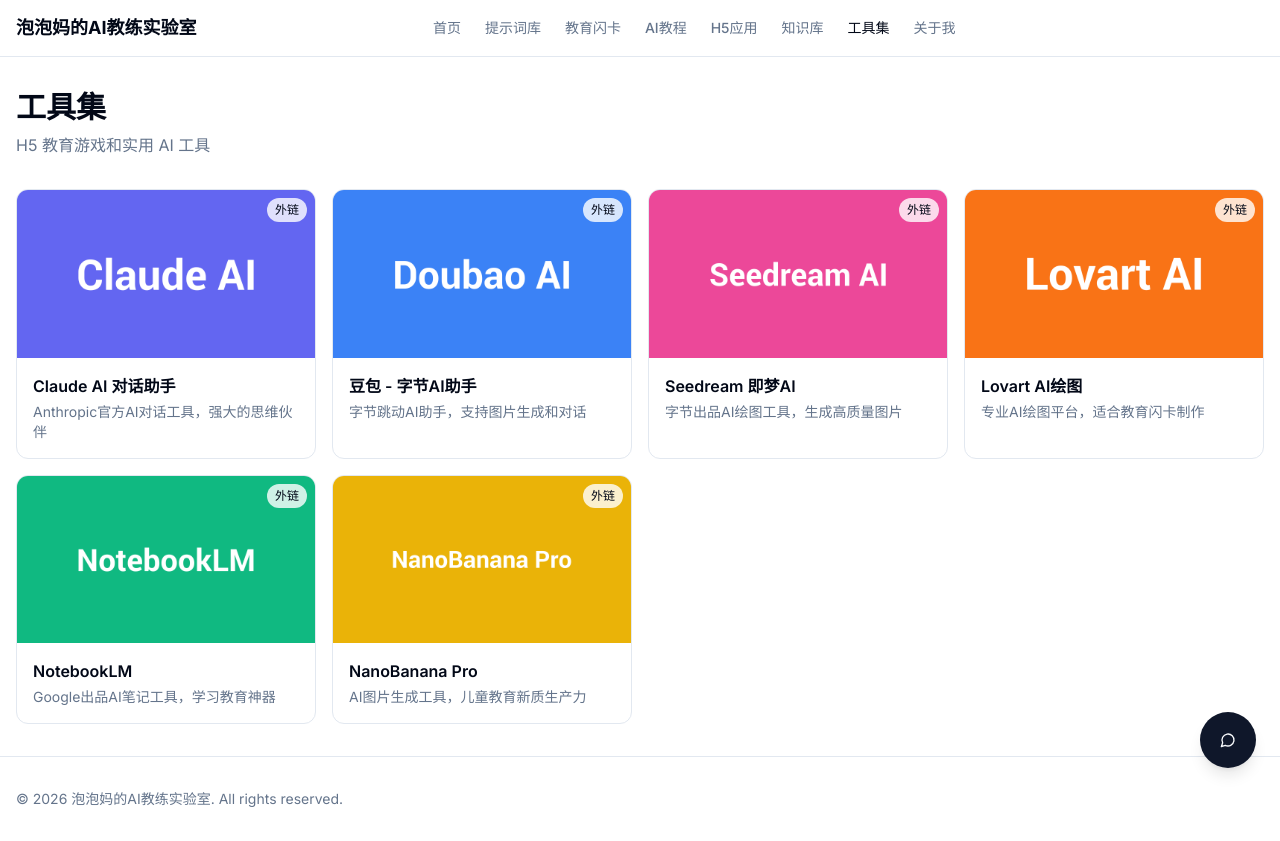
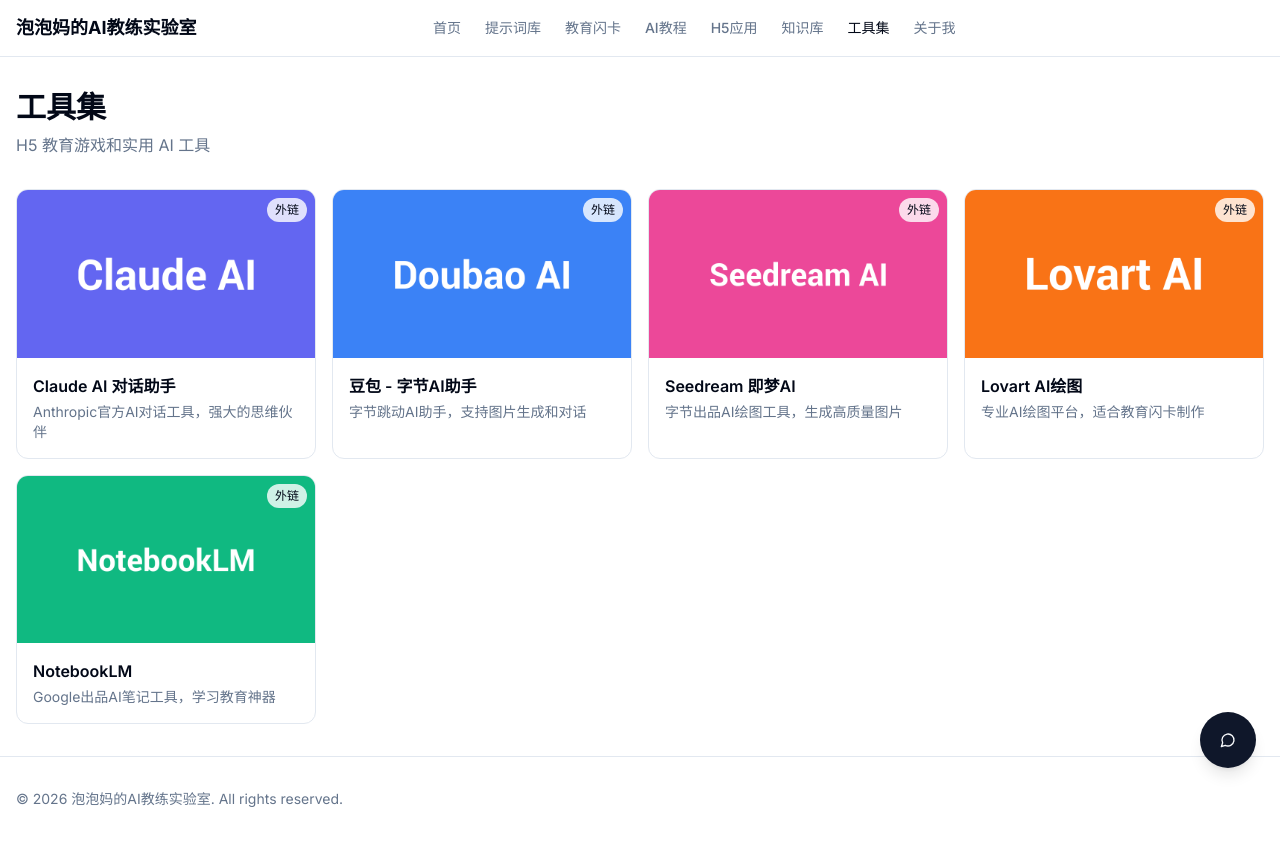
Before and after one commit to henrywangzy/personal-ai-hub, a Next.js app: page /tools in a window 1280 px wide. Built offline with nearby package versions, Linux system fonts and the light colour scheme.

Commit message:
feat: 添加图片显示功能

```diff
--- a/src/app/tutorials/page.tsx
+++ b/src/app/tutorials/page.tsx
@@ -1,7 +1,7 @@
 import { Metadata } from "next";
 import Link from "next/link";
 import Image from "next/image";
-import { Play, Clock, ExternalLink } from "lucide-react";
+import { Clock, ExternalLink } from "lucide-react";
 import tutorialsData from "@/data/tutorials.json";
 import { Tutorial } from "@/types";
 
@@ -24,10 +24,7 @@
     <div className="container px-4 py-8">
       {/* 页面标题 */}
       <div className="mb-8">
-        <h1 className="text-2xl md:text-3xl font-bold mb-2">AI教程</h1>
-        <p className="text-muted-foreground">
-          精选 AI 视频教程，助你快速上手
-        </p>
+        <h1 className="text-2xl md:text-3xl font-bold">AI教程</h1>
       </div>
 
       {/* 教程网格 */}
@@ -55,19 +52,9 @@
                       className="object-cover"
                       sizes="(max-width: 640px) 100vw, (max-width: 1024px) 50vw, 33vw"
                     />
-                    {/* 播放按钮覆盖层 */}
-                    <div className="absolute inset-0 flex items-center justify-center bg-black/20 group-hover:bg-black/30 transition-colors">
-                      <div className="h-14 w-14 rounded-full bg-primary/80 flex items-center justify-center group-hover:bg-primary transition-colors">
-                        <Play className="h-6 w-6 text-white ml-1" />
-                      </div>
-                    </div>
                   </>
                 ) : (
-                  <div className="w-full h-full flex items-center justify-center">
-                    <div className="h-14 w-14 rounded-full bg-primary/20 flex items-center justify-center group-hover:bg-primary/30 transition-colors">
-                      <Play className="h-6 w-6 text-primary ml-1" />
-                    </div>
-                  </div>
+                  <div className="w-full h-full" />
                 )}
                 {/* 分类标签 */}
                 <span
--- a/src/data/tools.json
+++ b/src/data/tools.json
@@ -38,13 +38,5 @@
     "type": "link",
     "url": "https://notebooklm.google.com",
     "description": "Google出品AI笔记工具，学习教育神器"
-  },
-  {
-    "id": "nanobanana",
-    "title": "NanoBanana Pro",
-    "thumbnail": "/images/tools/nanobanana.png",
-    "type": "link",
-    "url": "https://nanobanana.com",
-    "description": "AI图片生成工具，儿童教育新质生产力"
   }
 ]
```
